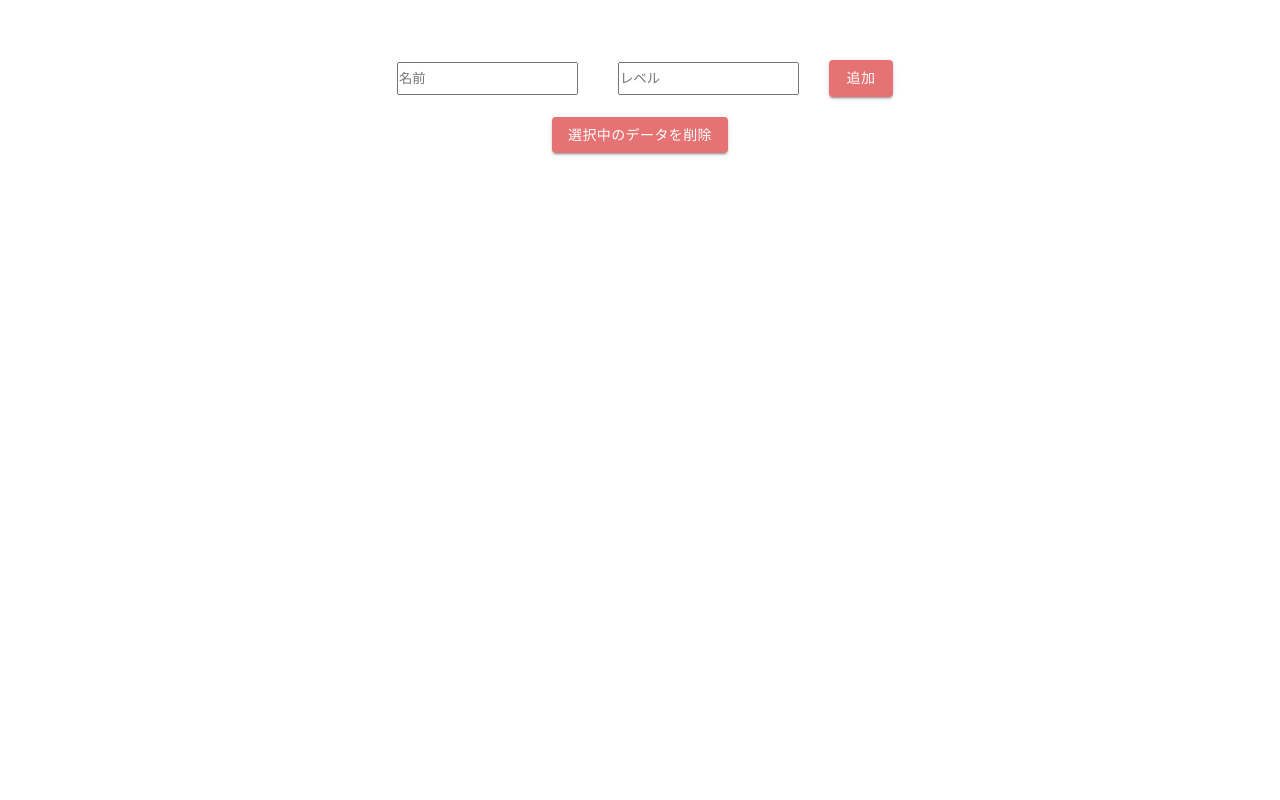
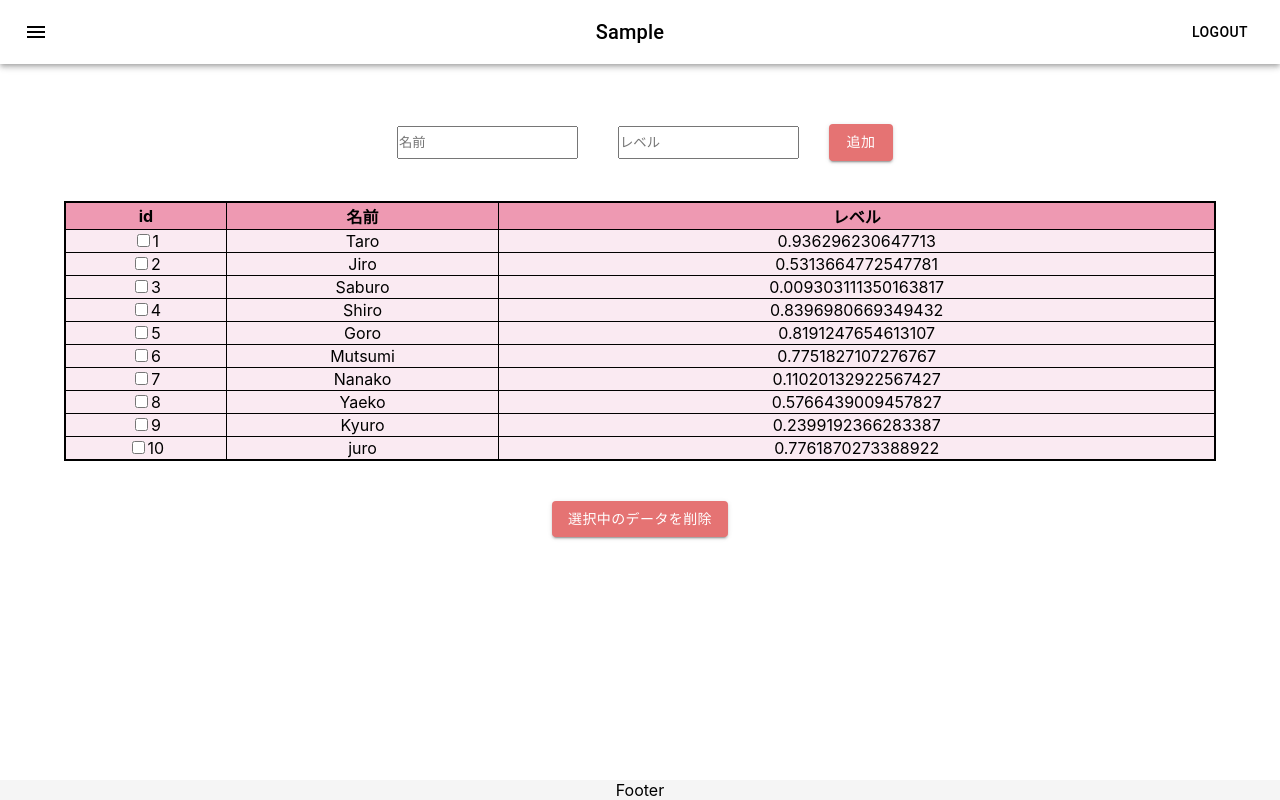
Before and after one commit to AyanoMiura88/react_dnd, a React (Create React App) app: page /TablePage in a window 1280 px wide. Built offline with nearby package versions, Linux system fonts and the light colour scheme.

Commit message:
[add] tableCompornent,Header,Footer

```diff
--- a/src/App.tsx
+++ b/src/App.tsx
@@ -5,11 +5,14 @@ import LoginPage from "./Login/LoginPage";
 import TopPage from "./Top/TopPage";
 import DropArea from "./DragAndDrop/DropArea";
 import Table from "./Table/TablePage";
+import { Header } from "./DefaultParts/Header";
+import { Footer } from "./DefaultParts/Footer";
 
 function App() {
   return (
     <BrowserRouter>
       <div className="App">
+        <Header />
         <Routes>
           <Route path="/" exact component={LoginPage} />
           <Route path="/TopPage" exact component={TopPage} />
@@ -17,6 +20,7 @@ function App() {
           <Route path="/TablePage" exact component={Table} />
           <Route component={LoginPage} />
         </Routes>
+        <Footer />
       </div>
     </BrowserRouter>
   );
--- a/src/Atom/Atom.ts
+++ b/src/Atom/Atom.ts
@@ -1,28 +1,30 @@
 import { atom } from "recoil";
 
 export interface DataInfo {
+  id: number;
   name: string;
   level: number;
+  isShow: boolean;
 }
 
 export const TableHeader = atom<string[]>({
   key: "tableHeader",
-  default: ["", "名前", "レベル"],
+  default: ["id", "名前", "レベル"],
 });
 
 // 仮data
 export const TableAtomState = atom<DataInfo[]>({
   key: "tableAtom",
   default: [
-    { name: "Taro", level: Math.random() },
-    { name: "Jiro", level: Math.random() },
-    { name: "Saburo", level: Math.random() },
-    { name: "Shiro", level: Math.random() },
-    { name: "Goro", level: Math.random() },
-    { name: "Mutsumi", level: Math.random() },
-    { name: "Nanako", level: Math.random() },
-    { name: "Yaeko", level: Math.random() },
-    { name: "Kyuro", level: Math.random() },
-    { name: "juro", level: Math.random() },
+    { id: 1, name: "Taro", level: Math.random(), isShow: true },
+    { id: 2, name: "Jiro", level: Math.random(), isShow: true },
+    { id: 3, name: "Saburo", level: Math.random(), isShow: true },
+    { id: 4, name: "Shiro", level: Math.random(), isShow: true },
+    { id: 5, name: "Goro", level: Math.random(), isShow: true },
+    { id: 6, name: "Mutsumi", level: Math.random(), isShow: true },
+    { id: 7, name: "Nanako", level: Math.random(), isShow: true },
+    { id: 8, name: "Yaeko", level: Math.random(), isShow: true },
+    { id: 9, name: "Kyuro", level: Math.random(), isShow: true },
+    { id: 10, name: "juro", level: Math.random(), isShow: true },
   ],
 });
--- /dev/null
+++ b/src/DefaultParts/Footer.tsx
@@ -0,0 +1,17 @@
+import React from "react";
+import { makeStyles } from "@material-ui/core";
+
+const useStyles = makeStyles({
+  footer: {
+    color: "infinity",
+    backgroundColor: "#f5f5f5",
+    width: "100%",
+    position: "absolute",
+    bottom: 0,
+  },
+});
+
+export const Footer = () => {
+  const classes = useStyles();
+  return <div className={classes.footer}>Footer</div>;
+};
--- /dev/null
+++ b/src/DefaultParts/Header.tsx
@@ -0,0 +1,50 @@
+import React, { useCallback } from "react";
+import { useHistory } from "react-router-dom";
+import { makeStyles } from "@material-ui/core/styles";
+import AppBar from "@material-ui/core/AppBar";
+import Toolbar from "@material-ui/core/Toolbar";
+import Typography from "@material-ui/core/Typography";
+import Button from "@material-ui/core/Button";
+import IconButton from "@material-ui/core/IconButton";
+import MenuIcon from "@material-ui/icons/Menu";
+
+const useStyles = makeStyles((theme) => ({
+  root: {
+    flexGrow: 1,
+  },
+  menuButton: {
+    marginRight: theme.spacing(2),
+  },
+  title: {
+    flexGrow: 1,
+  },
+}));
+
+export const Header = () => {
+  const classes = useStyles();
+  const history = useHistory();
+
+  const handleClick = useCallback(() => {
+    history.push("/");
+  }, []);
+  return (
+    <div className={classes.root}>
+      <AppBar position="static" color="inherit">
+        <Toolbar>
+          <IconButton
+            edge="start"
+            className={classes.menuButton}
+            color="inherit"
+            aria-label="menu"
+          >
+            <MenuIcon />
+          </IconButton>
+          <Typography variant="h6" className={classes.title}>
+            Sample
+          </Typography>
+          <Button color="inherit" onClick={handleClick}>Logout</Button>
+        </Toolbar>
+      </AppBar>
+    </div>
+  );
+};
--- a/src/Login/LoginPage.tsx
+++ b/src/Login/LoginPage.tsx
@@ -1,6 +1,6 @@
 import React, { useState } from "react";
 import { useHistory } from "react-router-dom";
-import PrimaryButton from "../Button/PrimaryBtn";
+import PrimaryButton from "../DefaultParts/Button/PrimaryBtn";
 import LoginText from "./LoginText";
 
 const LoginPage = () => {
--- a/src/Modal/Modal.tsx
+++ b/src/Modal/Modal.tsx
@@ -2,7 +2,7 @@ import React, { useState, useEffect, useCallback } from "react";
 import "./Modal.css";
 import { useSetRecoilState } from "recoil";
 import { DataInfo, TableAtomState } from "../Atom/Atom";
-import PrimaryButton from "../Button/PrimaryBtn";
+import PrimaryButton from "../DefaultParts/Button/PrimaryBtn";
 
 interface ModalProp {
   show: boolean;
@@ -41,7 +41,12 @@ export const Modal = (props: ModalProp) => {
       const list = [...prev];
       list.forEach((v, i) => {
         if (v === data) {
-          const newObj = { name, level: Number(level) };
+          const newObj = {
+            id: v.id,
+            isShow: v.isShow,
+            name,
+            level: Number(level),
+          };
           list.splice(i, 0, newObj);
           list.splice(i + 1, 1);
           return;
@@ -70,7 +75,7 @@ export const Modal = (props: ModalProp) => {
           <p className="modalHeader">■レベル</p>
           <input value={level} onChange={handleGetLevel}></input>
           <div style={{ marginTop: "30px" }}>
-            <PrimaryButton onClick={handleCloseClick}>close</PrimaryButton>
+            <PrimaryButton onClick={handleCloseClick}>閉じる</PrimaryButton>
             <PrimaryButton onClick={handleChangeData}>変更</PrimaryButton>
           </div>
         </div>
--- a/src/Table/Table.tsx
+++ b/src/Table/Table.tsx
@@ -6,7 +6,8 @@ import { CheckBox } from "./CheckBox";
 import { useCheckBox } from "../Hooks/useCheckBox";
 
 interface TableProps {
-  state: DataInfo[];
+  header: string[];
+  data: DataInfo[];
   checkedValues: string[];
   handleChecked: (e: React.ChangeEvent<HTMLInputElement>) => void;
   setShow: React.Dispatch<React.SetStateAction<boolean>>;
@@ -14,8 +15,9 @@ interface TableProps {
 }
 
 const Table = (props: TableProps) => {
-  const { state, checkedValues, handleChecked, setShow, setOneData } = props;
-  const header = useRecoilValue<string[]>(TableHeader);
+  const { header, data, checkedValues, handleChecked, setShow, setOneData } =
+    props;
+  // const header = useRecoilValue<string[]>(TableHeader);
   // const [state, setState] = useRecoilState<DataInfo[]>(TableAtomState);
   // const { checkedValues, setCheckedValues, handleChecked } = useCheckBox();
   // const [show, setShow] = useState<boolean>(false);
@@ -33,7 +35,7 @@ const Table = (props: TableProps) => {
         </tr>
       </thead>
       <tbody className="tableBody">
-        {state.map((v, i) => (
+        {data.map((v, i) => (
           <tr key={i} onClick={() => [setShow(true), setOneData(v)]}>
             <td onClick={(e) => e.stopPropagation()}>
               <CheckBox
@@ -41,7 +43,7 @@ const Table = (props: TableProps) => {
                 checked={checkedValues.includes(`${i}`)}
                 onChange={handleChecked}
               />
-              {i + 1}
+              {v.id}
             </td>
             <td>{v.name}</td>
             <td>{v.level}</td>
--- a/src/Table/TablePage.tsx
+++ b/src/Table/TablePage.tsx
@@ -2,19 +2,20 @@ import React, { useState, useCallback } from "react";
 import { useRecoilState, useRecoilValue } from "recoil";
 import { DataInfo, TableAtomState, TableHeader } from "../Atom/Atom";
 import "./Table.css";
-import PrimaryButton from "../Button/PrimaryBtn";
+import PrimaryButton from "../DefaultParts/Button/PrimaryBtn";
 import { Modal } from "../Modal/Modal";
-import { CheckBox } from "./CheckBox";
+// import { CheckBox } from "./CheckBox";
 import { useCheckBox } from "../Hooks/useCheckBox";
 import Table from "./Table";
 
 const TablePage = () => {
-  const [state, setState] = useRecoilState<DataInfo[]>(TableAtomState);
-  const header = useRecoilValue<string[]>(TableHeader);
+  const [allData, setAllData] = useRecoilState(TableAtomState);
+  const [state, setState] = useState([...allData]);
+  const header = useRecoilValue(TableHeader);
   const { checkedValues, setCheckedValues, handleChecked } = useCheckBox();
-  const [name, setName] = useState<string>("");
-  const [level, setLevel] = useState<string>("");
-  const [show, setShow] = useState<boolean>(false);
+  const [name, setName] = useState("");
+  const [level, setLevel] = useState("");
+  const [show, setShow] = useState(false);
   const [oneData, setOneData] = useState<DataInfo | null>(null);
 
   const handleGetName = (e: React.ChangeEvent<HTMLInputElement>) =>
@@ -34,21 +35,33 @@ const TablePage = () => {
       alert("レベルには半角数字を入れてください");
       return;
     }
-    const dataList = [...state];
-    dataList.push({ name, level: Number(level) });
-    setState([...dataList]);
+    const allList = [...allData];
+    allList.push({
+      id: allList[allList.length - 1].id + 1,
+      isShow: true,
+      name,
+      level: Number(level),
+    });
+    const newList = allList.filter((v) => v.isShow);
+
+    setAllData([...allList]);
+    setState([...newList]);
   };
 
   /**
    * 選択中のデータ削除
    */
   const handleDeleteData = () => {
-    const dataList = [...state];
+    const allList = [...allData];
     const checkNum = checkedValues.map((v) => Number(v));
-    const newList = dataList.filter(
-      (_, i) => !checkNum.some((num) => num === i)
-    );
+    for (const num of checkNum) {
+      const oneList = allList[num];
+      const changObj = { ...oneList, isShow: false };
+      allList[num] = changObj;
+    }
+    const newList = allList.filter((v) => v.isShow);
     setState([...newList]);
+    setAllData([...allList]);
     setCheckedValues([]);
   };
 
@@ -68,34 +81,14 @@ const TablePage = () => {
         <input placeholder="レベル" onChange={handleGetLevel} />
         <PrimaryButton onClick={handleAddData}>追加</PrimaryButton>
       </div>
-      {/* <Table /> */}
-      {/* <table className="table">
-        <thead className="tableHead">
-          <tr>
-            {header.map((v, i) => (
-              <th key={i} scope="col">
-                {v}
-              </th>
-            ))}
-          </tr>
-        </thead>
-        <tbody className="tableBody">
-          {state.map((v, i) => (
-            <tr key={i} onClick={() => [setShow(true), setOneData(v)]}>
-              <td onClick={(e) => e.stopPropagation()}>
-                <CheckBox
-                  id={`${i}`}
-                  checked={checkedValues.includes(`${i}`)}
-                  onChange={handleChecked}
-                />
-                {i + 1}
-              </td>
-              <td>{v.name}</td>
-              <td>{v.level}</td>
-            </tr>
-          ))}
-        </tbody>
-      </table> */}
+      <Table
+        header={header}
+        data={state}
+        checkedValues={checkedValues}
+        handleChecked={handleChecked}
+        setShow={setShow}
+        setOneData={setOneData}
+      />
       <PrimaryButton onClick={handleDeleteData}>
         選択中のデータを削除
       </PrimaryButton>
--- a/src/Top/TopPage.tsx
+++ b/src/Top/TopPage.tsx
@@ -1,6 +1,6 @@
 import React, { useState, useCallback } from "react";
 import { useHistory } from "react-router-dom";
-import PrimaryButton from "../Button/PrimaryBtn";
+import PrimaryButton from "../DefaultParts/Button/PrimaryBtn";
 
 const TopPage = () => {
   const history = useHistory();
```
Also changed, not shown: src/DefaultParts/Button/PrimaryBtn.tsx (renamed from src/Button/PrimaryBtn.tsx).
